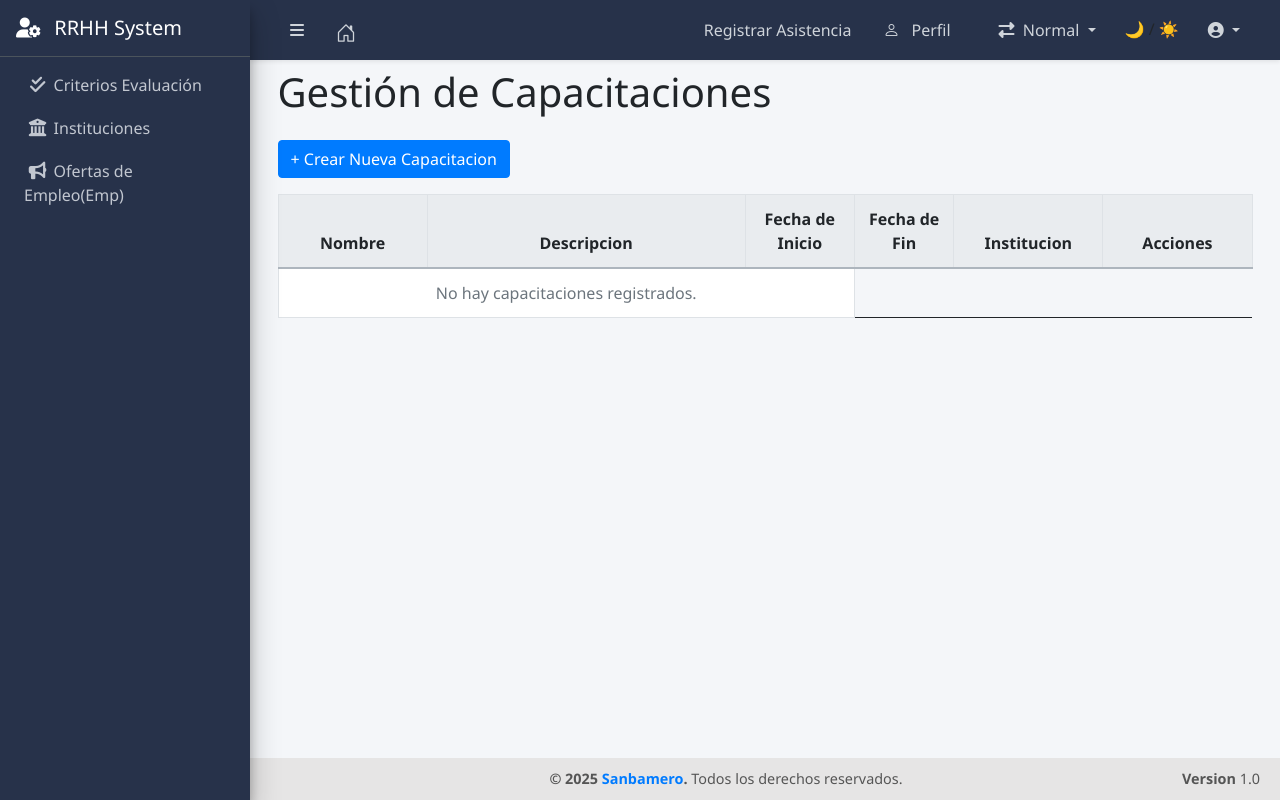
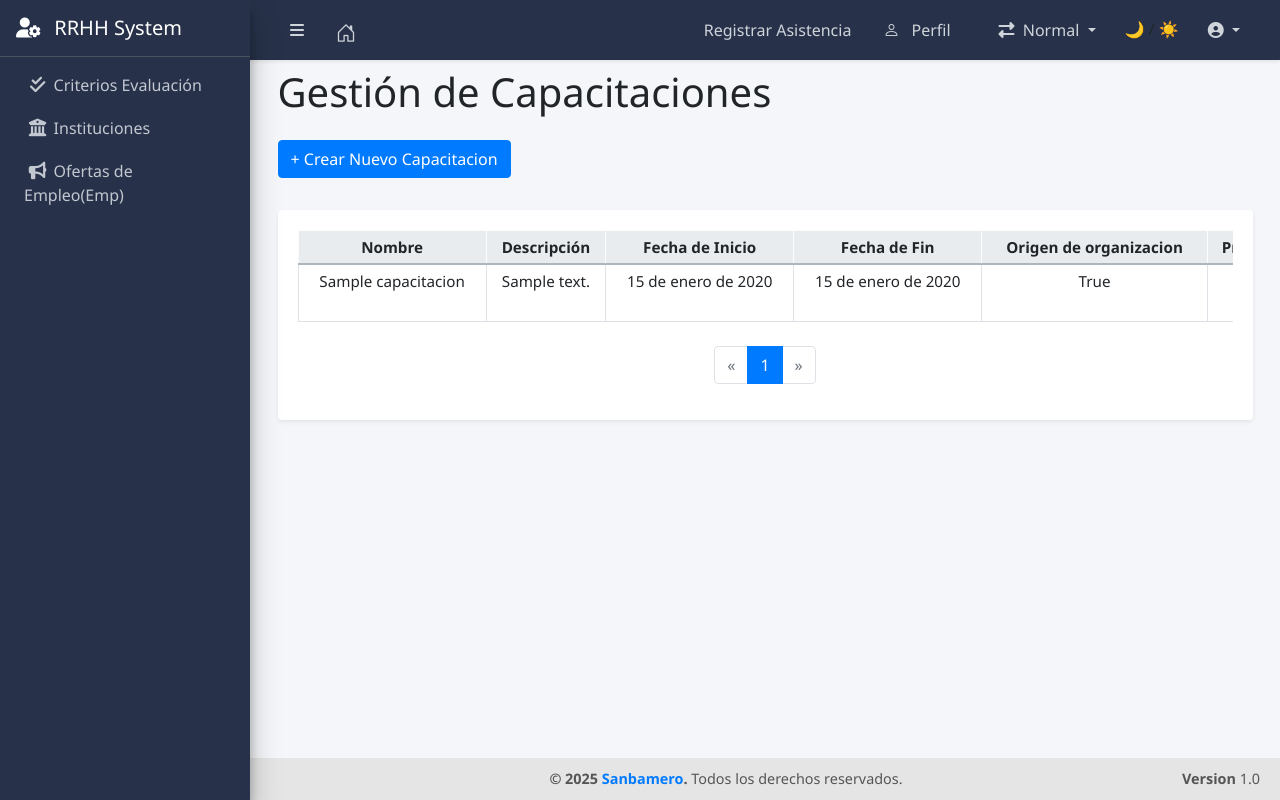
Before and after one commit to MatiasSantolari/proyecto_final_ISI, a Django app: page /capacitaciones/ in a window 1280 px wide. Run offline with Django 5.2, Linux system fonts and the light colour scheme; a user stored in the database is signed in; tables that the repository leaves empty hold one stand-in row (values such as "Sample post"); some libraries are stand-ins or nearby versions.

Commit message:
capacitaciones funcional
falta fixear estetica en formulario

```diff
--- a/core/forms.py
+++ b/core/forms.py
@@ -764,7 +764,10 @@ class CapacitacionForm(forms.ModelForm):
 
     class Meta:
         model = Capacitacion
-        fields = ['nombre', 'descripcion', 'fecha_inicio', 'fecha_fin'] #luego debo agregar los campos restantes
+        fields = [
+            'nombre', 'descripcion', 'fecha_inicio', 'fecha_fin',
+            'origen_org', 'presencial', 'cupo'
+        ]
         widgets = {
             'nombre': forms.TextInput(attrs={
                 'class': 'form-control',
@@ -776,14 +779,23 @@ class CapacitacionForm(forms.ModelForm):
             }),
             'fecha_inicio': forms.DateInput(attrs={
                 'class': 'form-control',
-                'placeholder': 'Fecha de inicio',
-                'type':'date'
+                'type': 'date'
             }),
-            'fecha_fin': forms.TextInput(attrs={
+            'fecha_fin': forms.DateInput(attrs={
                 'class': 'form-control',
-                'placeholder': 'Fecha de fin',
-                'type':'date'
+                'type': 'date'
             }),
+            'origen_org': forms.CheckboxInput(attrs={
+                'class': 'form-check-input'
+            }),
+            'presencial': forms.CheckboxInput(attrs={
+                'class': 'form-check-input'
+            }),
+            'cupo': forms.NumberInput(attrs={
+                'class': 'form-control',
+                'min': 0,
+                'placeholder': 'Cupo'
+            })
         }
 
 ######################
--- a/core/urls.py
+++ b/core/urls.py
@@ -159,6 +159,11 @@ urlpatterns = [
     path('tipos_criterios/crear/', tipo_criterio_view.crear_tipoCriterio, name='crear_tipoCriterio'),
     path('tipos_criterios/<int:id_tipoCriterio>/eliminar/', tipo_criterio_view.eliminar_tipoCriterio, name='eliminar_tipoCriterio'),
 
+    ## CAPACITACION ##
+    path('capacitaciones/', capacitaciones_view.capacitaciones, name='capacitaciones'),
+    path('capacitaciones/crear/', capacitaciones_view.crear_capacitacion, name='crear_capacitacion'),
+    path('capacitaciones/<int:id_capacitacion>/eliminar/', capacitaciones_view.eliminar_capacitacion, name='eliminar_capacitacion'),
+
 
     ## CRITERIO ##
     path('criterios/', criterios_view.criterios, name='criterios'),
@@ -206,12 +211,12 @@ urlpatterns = [
     path('informe/vacaciones/data/', informes_view.informe_vacaciones_data, name='informe_vacaciones_data'),
 
 
+
 ##############################################
 ##############################################
 
     path('agregar_sueldo_base/', views.agregar_sueldo_base, name='agregar_sueldo_base'),
     path('calcular_bonificaciones/', views.calcular_bonificaciones, name='calcular_bonificaciones'),
-    path('capacitaciones/', views.capacitaciones, name='capacitaciones'),
 
     path('competencias/', views.competencias, name='competencias'),
     path('contratos/', views.contratos, name='contratos'),
--- a/core/views/__init__.py
+++ b/core/views/__init__.py
@@ -14,6 +14,7 @@ from .asistencia_view import *
 from .vacaciones_view import *
 from .contratos_view import *
 from .instituciones_view import *
+from .capacitaciones_view import *
 from .tipo_criterio_view import *
 from .criterios_view import *
 from .evaluaciones_view import *
--- a/core/views/capacitaciones_view.py
+++ b/core/views/capacitaciones_view.py
@@ -36,7 +36,7 @@ def capacitaciones(request):
     page_number = request.GET.get('page')
     page_obj = paginator.get_page(page_number)
 
-    instituciones = Institucion.objects.order_by('nombre')
+    #instituciones = Institucion.objects.order_by('nombre')
 
     form = CapacitacionForm()
     return render(request, 'capacitaciones.html', {
@@ -84,8 +84,13 @@ def crear_capacitacion(request):
             'descripcion': capacitacion.descripcion,
             'fecha_inicio': capacitacion.fecha_inicio,
             'fecha_fin': capacitacion.fecha_fin,
+            'origen_org': capacitacion.origen_org,
+            'presencial': capacitacion.presencial,
+            'cupo': capacitacion.cupo,
+            'institucion_id': capacitacion_institucion.institucion.id if capacitacion_institucion else '',
             'institucion': institucion,
         })
+
 
     return render(request, 'capacitaciones.html', {'form': form, 'capacitaciones': lista_capacitaciones})
 
@@ -93,6 +98,6 @@ def crear_capacitacion(request):
 @login_required
 @require_POST
 def eliminar_capacitacion(request, id_capacitacion):
-    capacitacion = get_object_or_404(Cargo, id=id_capacitacion)
+    capacitacion = get_object_or_404(Capacitacion, id=id_capacitacion)
     capacitacion.delete()
     return redirect('capacitaciones')
--- a/templates/capacitaciones.html
+++ b/templates/capacitaciones.html
@@ -1,31 +1,39 @@
 {% extends "base.html"%}
+{% load widget_tweaks %}
 
   {% block title %}Gestión de Capacitaciones{% endblock %}
 
   {% block content %}
 
-  <div class="container my-5">
+  <div class="container-fluid my-5">
     <h1 class="mb-4" style="color: var(--color-primario);">Gestión de Capacitaciones</h1>
 
+    <div class="d-flex align-items-center justify-content-between mb-3">
       <!-- Botón para Crear -->
       <button type="button" class="btn mb-3 btn-primary" data-bs-toggle="modal" data-bs-target="#modalCapacitacion">
-      + Crear Nueva Capacitacion
+        + Crear Nuevo Capacitacion
       </button>
+    </div>
 
     <!-- Tabla de Capacitaciones -->
+    <div class="card shadow-sm border-0">
+      <div class="card-body">
         <div class="table-responsive">
-      <table class="table table-bordered text-center">
-        <thead style="background-color: var(--color-suave);">
+          <table class="table table-sm table-hover table-bordered align-middle mb-0" style="min-width: 1300px; font-size: 0.95rem;">
+            <thead class="table-light text-center">
               <tr>
-            <th style="width: 15%;">Nombre</th>
-            <th style="width: 32%;">Descripcion</th>
-            <th style="width: 11%;">Fecha de Inicio</th>
-            <th style="width: 10%;">Fecha de Fin</th>
-            <th style="width: 15%;">Institucion</th>
-            <th style="width: 15%;">Acciones</th>
+                <th>Nombre</th>
+                <th>Descripción</th>
+                <th>Fecha de Inicio</th>
+                <th>Fecha de Fin</th>
+                <th>Origen de organizacion</th> <!--default false-->
+                <th>Presencial</th>
+                <th>Cupo</th> <!--default false-->
+                <th style="width:7%;">Institucion</th>
+                <th style="width:10%;">Acciones</th>
               </tr>
             </thead>
-        <tbody>
+            <tbody class="text-center">
               {% for capacitacion in capacitaciones %}
               <tr>
                 <td>{{ capacitacion.nombre }}</td>
@@ -38,20 +46,27 @@
                 </td>
                 <td>{{ capacitacion.fecha_inicio }}</td>
                 <td>{{ capacitacion.fecha_fin }}</td>
+                <td>{{ capacitacion.origen_org }}</td>
+                <td>{{ capacitacion.presencial }}</td>
+                <td>{{ capacitacion.cupo }}</td>
                 <td>{{ capacitacion.institucion }}</td>
                 <td>
                   <div class="d-flex justify-content-center gap-2">
                     <!-- Botón Editar -->
                     <button class="btn btn-sm btn-outline-secondary"
-                        data-bs-toggle="modal" data-bs-target="#modalCapacitacion"
+                            data-bs-toggle="modal"
+                            data-bs-target="#modalCapacitacion"
                             data-id="{{ capacitacion.id }}"
                             data-nombre="{{ capacitacion.nombre }}"
                             data-descripcion="{{ capacitacion.descripcion }}"
-                        data-fecha_inicio="{{ capacitacion.fecha_inicio }}"
-                        data-fecha_fin="{{ capacitacion.fecha_fin }}"
-                        data-institucion="{{ capacitacion.institucion_id }}"
+                            data-fecha_inicio="{{ capacitacion.fecha_inicio|date:'Y-m-d' }}"
+                            data-fecha_fin="{{ capacitacion.fecha_fin|date:'Y-m-d' }}"
+                            data-origen_org="{{ capacitacion.origen_org }}"
+                            data-presencial="{{ capacitacion.presencial }}"
+                            data-cupo="{{ capacitacion.cupo }}"
+                            data-institucion_id="{{ capacitacion.institucion_id }}"
                             onclick="editarCapacitacion(this)"
-                        data-bs-toggle="tooltip" title="Editar">
+                            title="Editar">
                       <i class="bi bi-pencil-square"></i>
                     </button>
 
@@ -77,80 +92,138 @@
               {% empty %}
               <tr>
                 <td colspan="3" class="text-center text-muted">
-              No hay capacitaciones registrados.
+                  No hay capacitaciones registradas.
                 </td>
               </tr>
               {% endfor %}
             </tbody>
           </table>
+
+          <nav aria-label="Paginación">
+            <ul class="pagination justify-content-center mt-4">
+              {% if page_obj.has_previous %}
+                <li class="page-item">
+                  <a class="page-link" href="?page={{ page_obj.previous_page_number }}">&laquo;</a>
+                </li>
+              {% else %}
+                <li class="page-item disabled"><span class="page-link">&laquo;</span></li>
+              {% endif %}
+
+              {% for num in page_obj.paginator.page_range %}
+                {% if page_obj.number == num %}
+                  <li class="page-item active"><span class="page-link">{{ num }}</span></li>
+                {% else %}
+                  <li class="page-item">
+                    <a class="page-link" href="?page={{ num }}">{{ num }}</a>
+                  </li>
+                {% endif %}
+              {% endfor %}
+
+              {% if page_obj.has_next %}
+                <li class="page-item">
+                  <a class="page-link" href="?page={{ page_obj.next_page_number }}">&raquo;</a>
+                </li>
+              {% else %}
+                <li class="page-item disabled"><span class="page-link">&raquo;</span></li>
+              {% endif %}
+            </ul>
+          </nav>
+
+        </div>
       </div>
     </div>
 
     <!-- Modal para Crear/Editar Capacitacion -->
     <div class="modal fade" id="modalCapacitacion" tabindex="-1" aria-labelledby="modalCapacitacionLabel" aria-hidden="true">
-    <div class="modal-dialog">
+      <div class="modal-dialog" style="margin-top: 6rem;">
         <div class="modal-content">
-        <div class="modal-header" style="background-color: var(--color-primario); color: white;">
-          <h5 class="modal-title" id="modalCapacitacionLabel">Crear/Editar Capacitacion</h5>
+          <form method="post" action="{% url 'crear_capacitacion' %}" id="formCapacitacion">
+            {% csrf_token %}
+            <div class="modal-header" style="background-color: #3c8dbc;">
+              <h5 class="modal-title text-white" id="modalCapacitacionLabel">Crear/Editar Capacitacion</h5>
               <button type="button" class="btn-close" data-bs-dismiss="modal" aria-label="Close"></button>
             </div>
+            <input type="hidden" name="id_capacitacion" id="id_capacitacion">
             <div class="modal-body">
-          <form>
-            <div class="mb-3">
-              <label for="id_nombre" class="form-label">Nombre de la Capacitacion</label>
-              <input type="text" class="form-control" id="nombreCapacitacion"  placeholder="Ingresa el nombre de la Capacitacion" required></input>
-            </div>
-            <div class="mb-3">
-              <label for="id_descripcion" class="form-label">Descripción de la Capacitacion</label>
-              <textarea class="form-control" id="descripcionCapacitacion" rows="3" placeholder="Ingresa la descripcion de la Capacitacion" required></textarea>
-            </div>
-            <div class="mb-3">
-              <label for="id_fecha_inicio" class="form-label">Fecha de Inicio</label>
-              <input type="date" class="form-control" id="fechaInicioCapacitacion" required>
-            </div>
-            <div class="mb-3">
-              <label for="id_fecha_fin" class="form-label">Fecha de Fin</label>
-              <input type="date" class="form-control" id="fechaFinCapacitacion" required>
-            </div>
               <div class="mb-3">
                 <label for="id_institucion" class="form-label">Institucion</label>
                 {{ form.institucion }}
               </div>
-            <button type="submit" class="btn w-100" style="background-color: var(--color-primario); color: white;">Guardar</button>
+              <div class="mb-3">
+                <label for="id_nombre" class="form-label">Nombre</label>
+                {{ form.nombre }}
+              </div>
+              <div class="mb-3">
+                <label for="id_descripcion" class="form-label">Descripción</label>
+                {{ form.descripcion }}
+              </div>
+              <div class="mb-3">
+                <label for="id_fecha_inicio" class="form-label">Fecha Inicio</label>
+                {{ form.fecha_inicio }}
+              </div>
+              <div class="mb-3">
+                <label for="id_fecha_fin" class="form-label">Fecha Fin</label>
+                {{ form.fecha_fin }}
+              </div>
+              <div class="mb-3">
+                <label for="id_origen_org" class="form-label">Origen Org</label>
+                {{ form.origen_org }}
+              </div>
+              <div class="mb-3">
+                <label for="id_presencial" class="form-label">Presencial</label>
+                {{ form.presencial }}
+              </div>
+              <div class="mb-3">
+                <label for="id_cupo" class="form-label">Cupo</label>
+                {{ form.cupo }}
+              </div>
+            </div>
+            <div class="modal-footer bg-light">
+              <button type="submit" class="btn btn-success w-100 fw-bold">
+                <i class="bi bi-save"></i> Guardar
+              </button>
+            </div>
           </form>
         </div>
       </div>
     </div>
-  </div>
+
 
     <!-- Modal para Ver Detalles -->
-  <div class="modal fade" id="modalVerCapacitacion" tabindex="-1" aria-labelledby="modalVerCapacitacionLabel" aria-hidden="true">
-    <div class="modal-dialog">
+    {% for capacitacion in capacitaciones %}
+    <div class="modal fade" id="modalVerCapacitacion{{ capacitacion.id }}" tabindex="-1" aria-labelledby="modalVerCapacitacion{{ capacitacion.id }}Label" aria-hidden="true">
+      <div class="modal-dialog" style="margin-top: 6rem;">
         <div class="modal-content">
-        <div class="modal-header" style="background-color: var(--color-primario); color: white;">
-          <h5 class="modal-title" id="modalVerCapacitacionLabel">Detalles de la Capacitacion</h5>
+          <div class="modal-header" style="background-color: #3c8dbc;">
+            <h5 class="modal-title text-white" id="modalVerCapacitacion{{ capacitacion.id }}Label">Detalles de la Capacitacion</h5>
             <button type="button" class="btn-close" data-bs-dismiss="modal" aria-label="Close"></button>
           </div>
           <div class="modal-body">
-          <p><strong>Nombre:</strong> Comunicación Efectiva en el Trabajo</p>
-          <p><strong>Descripcion:</strong> Taller práctico para mejorar habilidades de comunicación interpersonal y manejo de conflictos en entornos laborales.</p>
-          <p><strong>Fecha de Inicio:</strong> 01-02-2025</p>
-          <p><strong>Fecha de Fin:</strong> 01-04-2025</p>
+            <p><strong>Nombre:</strong> {{ capacitacion.nombre }}</p>
+            <p><strong>Descripción:</strong> {{ capacitacion.descripcion }}</p>
+            <p><strong>Fecha de Inicio:</strong> {{ capacitacion.fecha_inicio }}</p>
+            <p><strong>Fecha de Fin:</strong> {{ capacitacion.fecha_fin }}</p>
+            <p><strong>Origen de Org:</strong> {{ capacitacion.origen_org }}</p>
+            <p><strong>Presencial:</strong> {{ capacitacion.presencial }}</p>
+            <p><strong>Cupo:</strong> {{ capacitacion.cupo }}</p>
+            <p><strong>Institucion:</strong> {{ capacitacion.institucion }}</p>
           </div>
         </div>
       </div>
     </div>
+    {% endfor %}
+
 
     <!-- Modal para Confirmar Eliminación -->
     <div class="modal fade" id="modalEliminarCapacitacion" tabindex="-1" aria-labelledby="modalEliminarCapacitacionLabel" aria-hidden="true">
-    <div class="modal-dialog">
+      <div class="modal-dialog" style="margin-top: 12rem;">
         <div class="modal-content">
-        <div class="modal-header" style="background-color: var(--color-enfasis); color: white;">
-          <h5 class="modal-title" id="modalEliminarCapacitacionLabel">Confirmar Eliminación</h5>
+          <div class="modal-header" style="background-color: #3c8dbc;">
+            <h5 class="modal-title text-white" id="modalEliminarCapacitacionLabel">Confirmar Eliminación</h5>
             <button type="button" class="btn-close" data-bs-dismiss="modal" aria-label="Close"></button>
           </div>
           <div class="modal-body">
-          <p>¿Estás seguro de que deseas eliminar esta Capacitacion?</p>
+            <p>¿Estás seguro de que deseas eliminar este Capacitacion?</p>
           </div>
           <div class="modal-footer">
             <form id="formEliminarCapacitacion" method="post">
@@ -163,6 +236,8 @@
       </div>
     </div>
 
+  </div>
+
   <script>
     document.addEventListener('DOMContentLoaded', function () {
 
@@ -173,6 +248,12 @@
         const form = document.getElementById('formEliminarCapacitacion');
         form.action = `/capacitaciones/${capacitacionId}/eliminar/`;
       });
+
+      const selectDept = document.getElementById('institucion');
+      selectDept.addEventListener('change', function() {
+        this.form.submit();
+      });
+
     });
 
 
@@ -190,31 +271,24 @@
       const form = document.getElementById('formCapacitacion');
       form.reset();
       document.getElementById('id_capacitacion').value = '';
-      document.getElementById('modalCapacitacionLabel').textContent = 'Crear Nueva Capacitacion';
+      document.getElementById('modalCapacitacionLabel').textContent = 'Crear Nuevo Capacitacion';
       document.querySelector('#formCapacitacion button[type="submit"]').textContent = 'Guardar';
     }
 
+    function editarCapacitacion(btn) {
 
-    function editarCapacitacion(button) {
-      const capacitacionId = button.getAttribute('data-id');
-      const nombre = button.getAttribute('data-nombre');
-      const descripcion = button.getAttribute('data-descripcion');
-      const fecha_inicio = parseFloat(button.getAttribute('data-fecha_inicio'));
-      const fecha_fin = parseFloat(button.getAttribute('data-fecha_fin'));
-      const institucion = button.getAttribute('data-institucion');
+        document.getElementById("id_capacitacion").value = btn.dataset.id;
+        document.getElementById("id_nombre").value = btn.dataset.nombre || "";
+        document.getElementById("id_descripcion").value = btn.dataset.descripcion || "";
+        document.getElementById("id_fecha_inicio").value = btn.dataset.fecha_inicio || "";
+        document.getElementById("id_fecha_fin").value = btn.dataset.fecha_fin || "";
+        document.getElementById("id_origen_org").checked = (btn.dataset.origen_org === "True");
+        document.getElementById("id_presencial").checked = (btn.dataset.presencial === "True");
+        document.getElementById("id_cupo").value = btn.dataset.cupo || "";
+        document.getElementById("id_institucion").value = btn.dataset.institucion_id || "";
+    }
+  </script>
 
-      document.getElementById('id_capacitacion').value = capacitacionId || '';
-      document.getElementById('id_nombre').value = nombre || '';
-      document.getElementById('id_descripcion').value = descripcion || '';
-      document.getElementById('id_fecha_inicio').value = isNaN(fecha_inicio) ? '' : fecha_inicio;
-      document.getElementById('id_fecha_fin').value = isNaN(fecha_fin) ? '' : fecha_fin;
-      document.getElementById('id_institucion').value = institucion || '';
-
-      document.getElementById('modalCapacitacionLabel').textContent = 'Editar Capacitacion';
-      document.querySelector('#formCapacitacion button[type="submit"]').textContent = 'Actualizar';
-    }
-
-    </script>
   {% endblock %}
 </body>
 </html>
```
Lines whose indentation alone changed are shown as unchanged.
